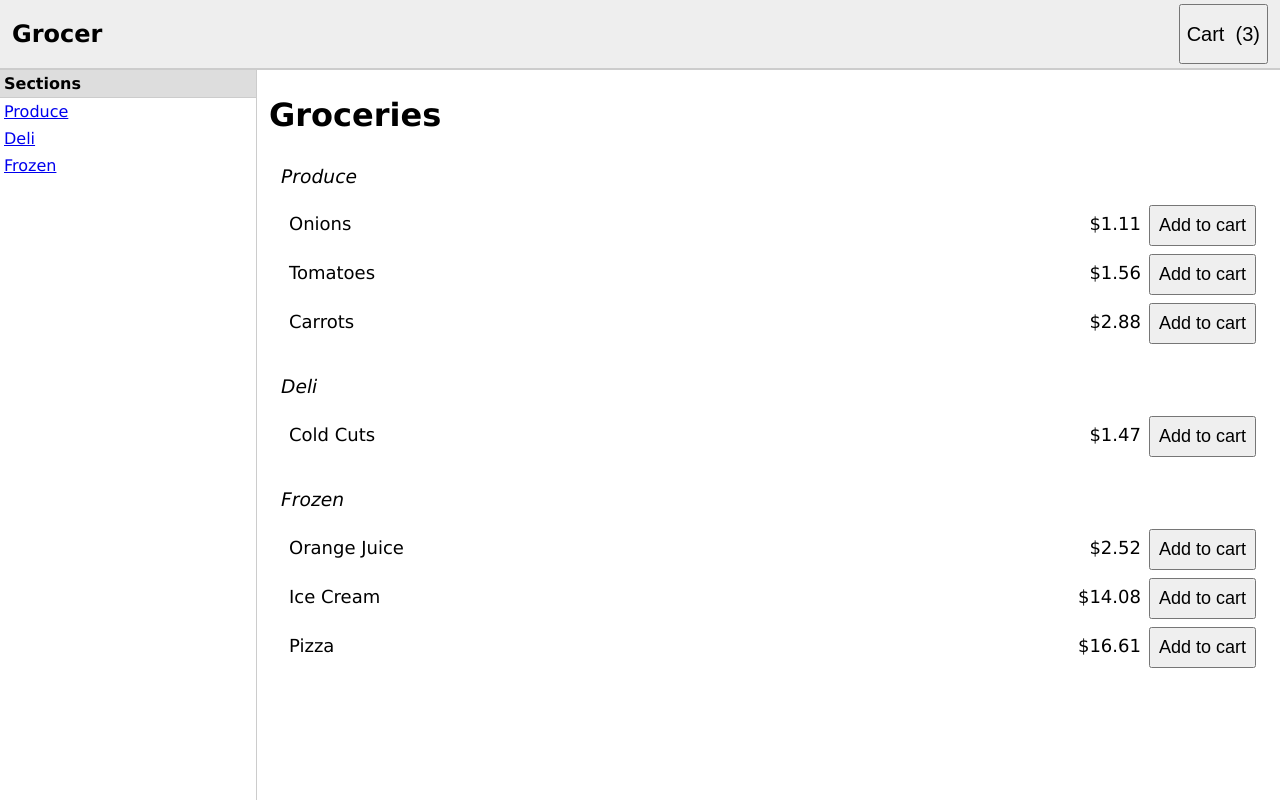
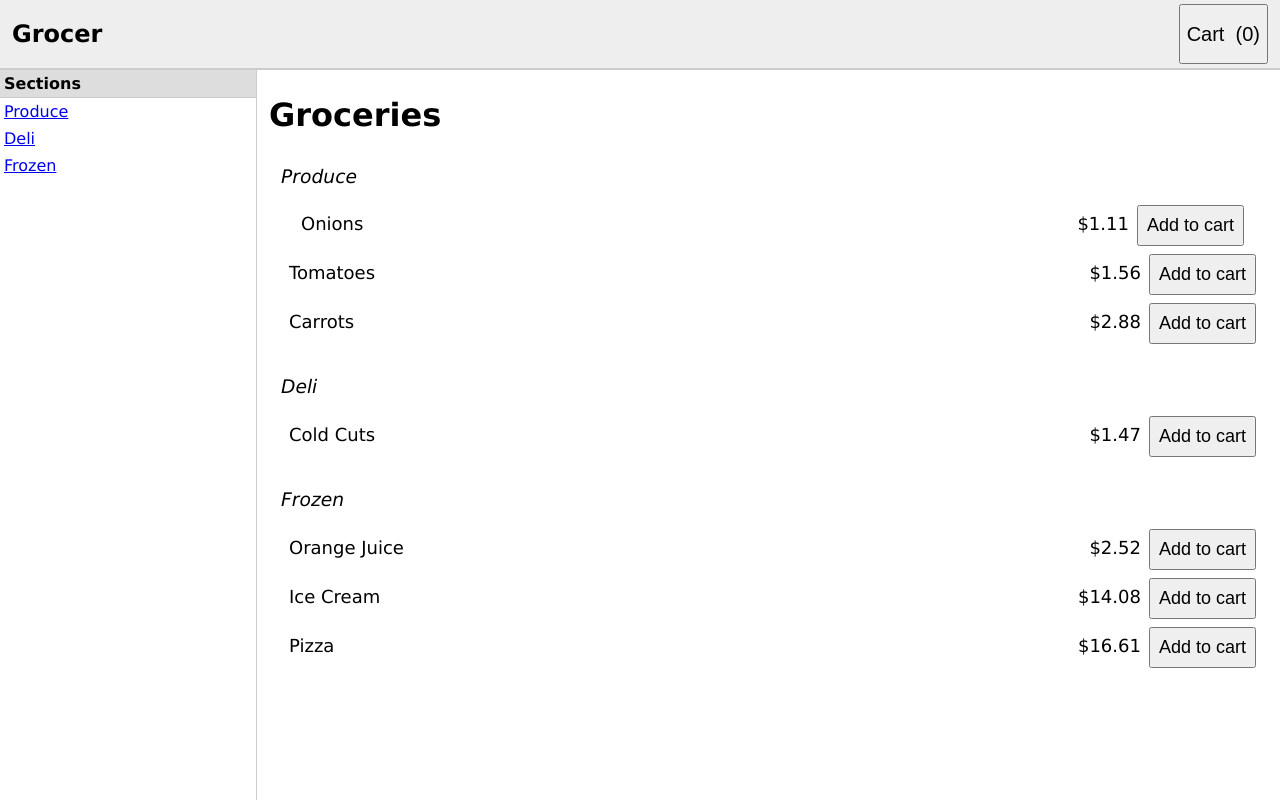
Before and after one commit to Mbalcorta/phase-3-challenge, a plain HTML site: page part-3/grocer.html in a window 1280 px wide. Drawn offline with Linux system fonts and the light colour scheme.

Commit message:
Change cart number.

```diff
--- a/part-3/grocer.html
+++ b/part-3/grocer.html
@@ -11,7 +11,7 @@
       <h1>Grocer</h1>
       <button type="button" id="cart-button">
         Cart
-        &nbsp;<span id="cart-item-count">(3)</span>
+        &nbsp;<span id="cart-item-count">(0)</span>
       </button>
     </header>
 
@@ -29,11 +29,13 @@
         <div id="produce">
           <ul class="item-section">
             <h3>Produce</h3>
-            <li class="item flex flex-row-between">
-              <span class="item-name">Onions</span>
-              <span class="item-price">$1.11</span>
-              <button type="button">Add to cart</button>
-            </li>
+              <div id="onion">
+                <li class="item flex flex-row-between">
+                    <span class="item-name">Onions</span>
+                    <span class="item-price">$1.11</span>
+                    <button type="button">Add to cart</button>
+                </li>
+              </div>
             <li class="item flex flex-row-between">
               <span class="item-name">Tomatoes</span>
               <span class="item-price">$1.56</span>
@@ -79,4 +81,5 @@
       </div>
     </div>
   </body>
+<script rel="text/javascript" src="grocer.js"></script>
 </html>
```
